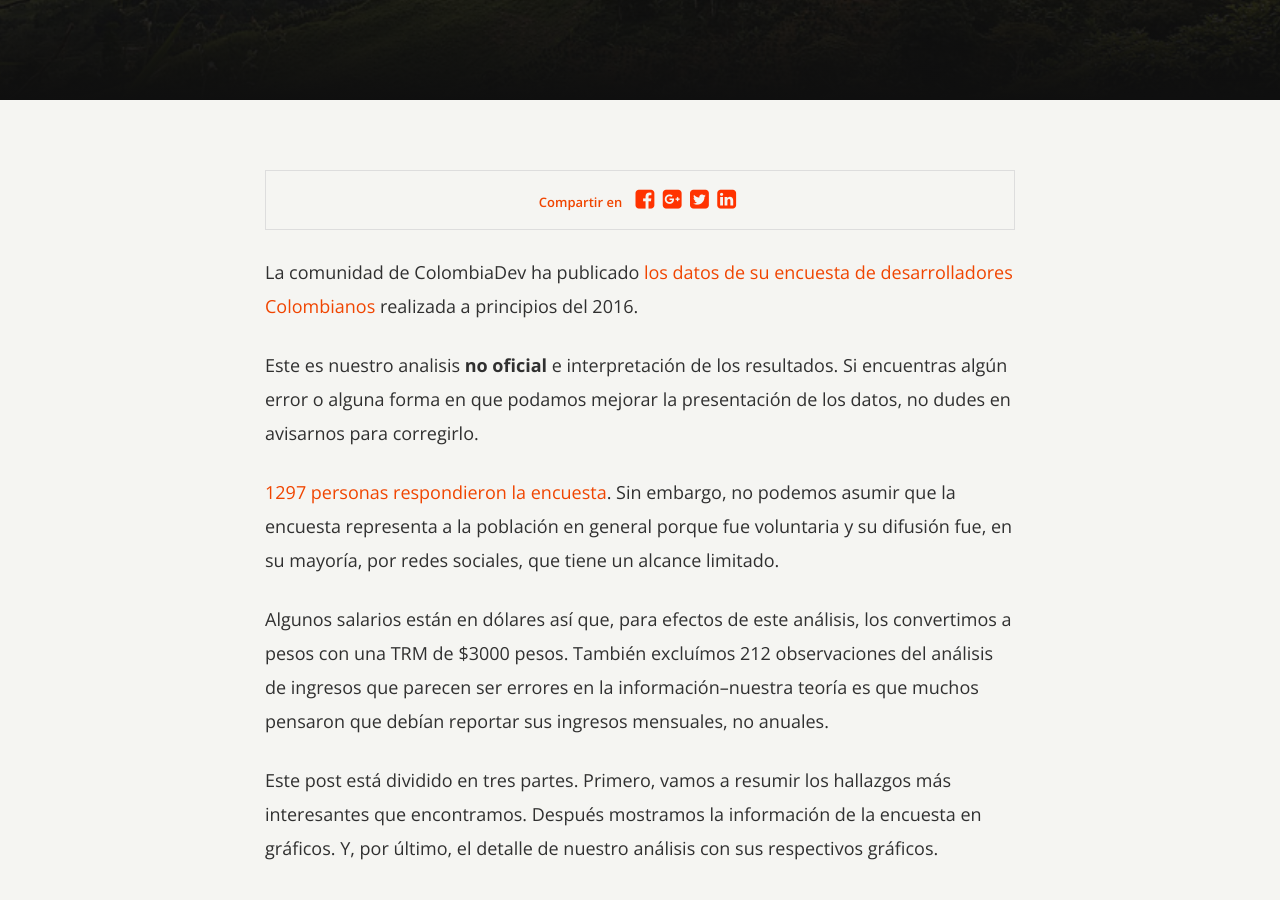
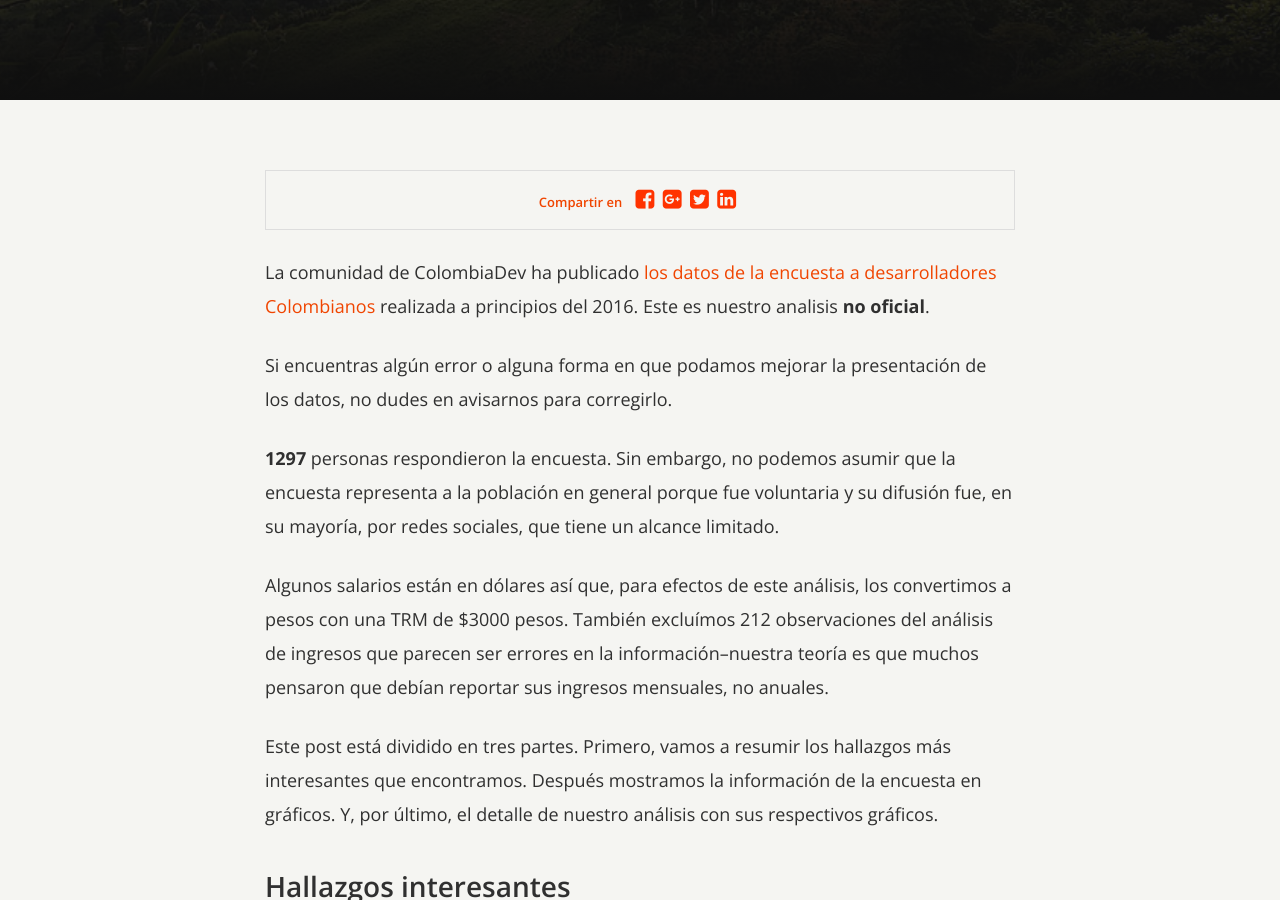
Before and after one commit to simonhoyos/blog, a Jekyll site: the page built from _posts/2016-02-21-analisis-encuesta-desarrolladores-colombia-2016.markdown, in a window 1280 px wide and 900 px high, scrolled down 674 px. Built offline with Jekyll 4.4.1, drawn with Linux system fonts in a browser that asks for light colours; nearby versions of some CDN libraries; comment, search, counter and statistics services are not loaded; a style sheet for code colours, icons or effects is not loaded.

Commit message:
Small fix to "Analisis encuesta desarrolladores colombianos"

```diff
--- a/_posts/2016-02-21-analisis-encuesta-desarrolladores-colombia-2016.markdown
+++ b/_posts/2016-02-21-analisis-encuesta-desarrolladores-colombia-2016.markdown
@@ -7,11 +7,11 @@ thumbnail: /images/bg-images/colombia-jardin.jpg
 gravatar: http://www.gravatar.com/avatar/12270acfe9b6842e1a5b6e594382f149.jpg?s=80
 ---
 
-La comunidad de ColombiaDev ha publicado <a href="https://github.com/colombia-dev/data/tree/master/salaries/2016" target="_blank">los datos de su encuesta de desarrolladores Colombianos</a> realizada a principios del 2016.
+La comunidad de ColombiaDev ha publicado <a href="https://github.com/colombia-dev/data/tree/master/salaries/2016" target="_blank">los datos de la encuesta a desarrolladores Colombianos</a> realizada a principios del 2016. Este es nuestro analisis **no oficial**.<!--more-->
 
-Este es nuestro analisis **no oficial** e interpretación de los resultados. Si encuentras algún error o alguna forma en que podamos mejorar la presentación de los datos, no dudes en avisarnos para corregirlo.
+Si encuentras algún error o alguna forma en que podamos mejorar la presentación de los datos, no dudes en avisarnos para corregirlo.
 
-<a href="https://github.com/colombia-dev/data/tree/master/salaries/2016" target="_blank">1297 personas respondieron la encuesta</a>. Sin embargo, no podemos asumir que la encuesta representa a la población en general porque fue voluntaria y su difusión fue, en su mayoría, por redes sociales, que tiene un alcance limitado.
+**1297** personas respondieron la encuesta. Sin embargo, no podemos asumir que la encuesta representa a la población en general porque fue voluntaria y su difusión fue, en su mayoría, por redes sociales, que tiene un alcance limitado.
 
 Algunos salarios están en dólares así que, para efectos de este análisis, los convertimos a pesos con una TRM de $3000 pesos. También excluímos 212 observaciones del análisis de ingresos que parecen ser errores en la información--nuestra teoría es que muchos pensaron que debían reportar sus ingresos mensuales, no anuales.
 
```
